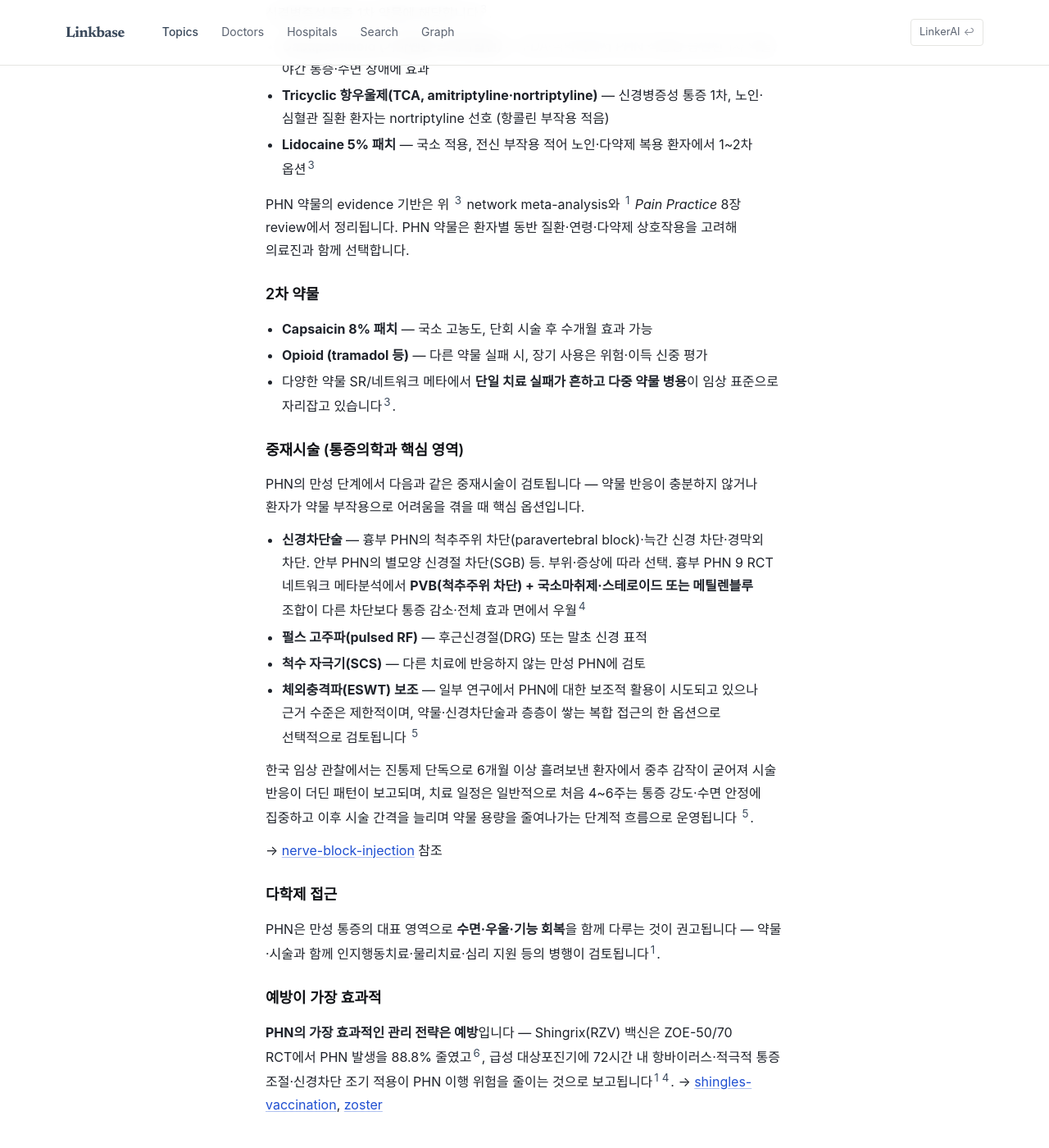
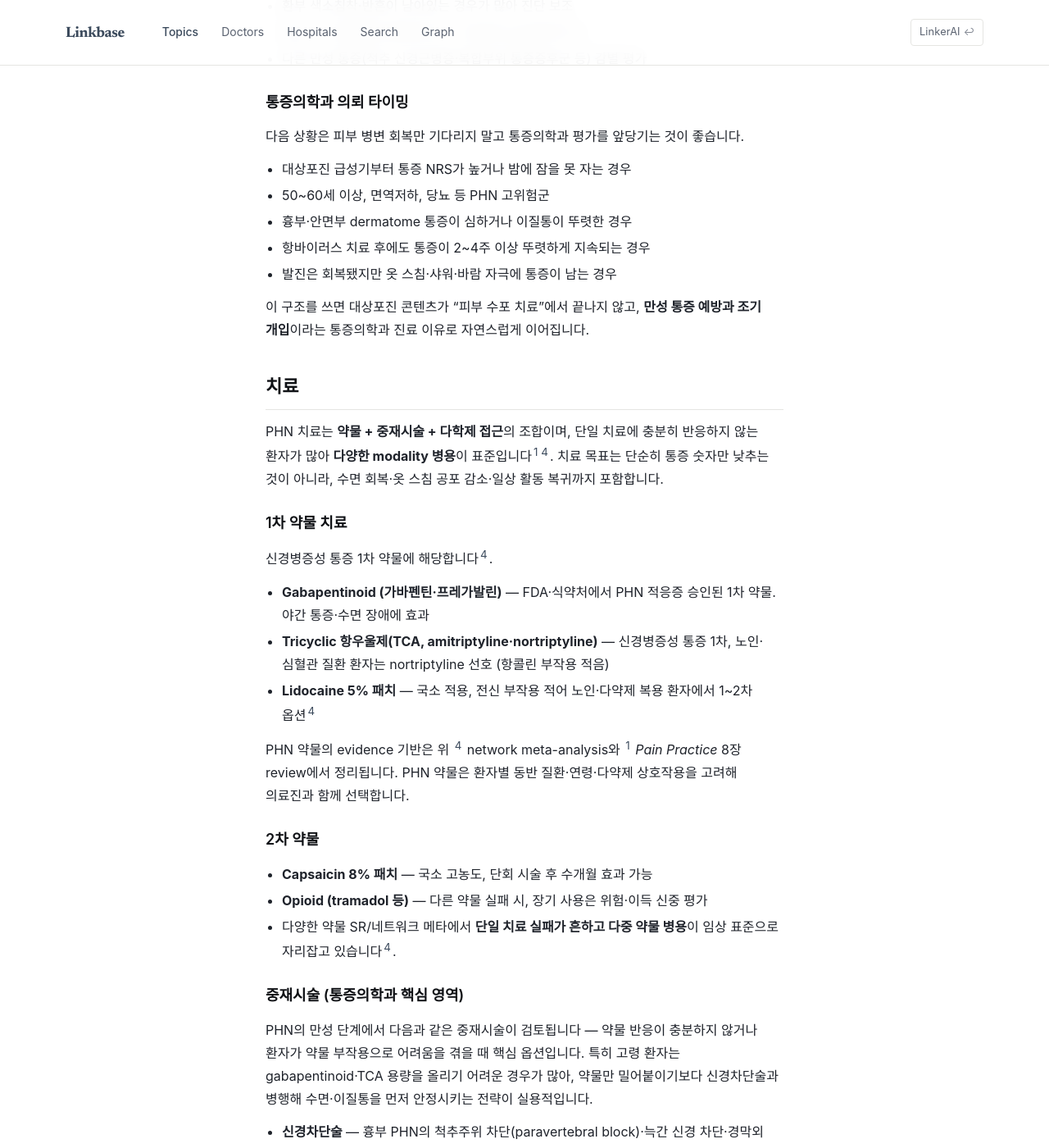
Before and after one commit to feelharmony/linkare-medical-knowledge, a Jekyll site: the page built from conditions/postherpetic-neuralgia.md, in a window 1280 px wide and 1400 px high, scrolled down 2292 px. Shown: the whole window at 82% size. Built offline with Jekyll 4.4.1, drawn with Linux system fonts in a browser that asks for light colours; some web fonts are replaced; some of the changed text lies outside the part shown.

Commit message:
Strengthen PHN pain medicine positioning

```diff
--- a/conditions/postherpetic-neuralgia.md
+++ b/conditions/postherpetic-neuralgia.md
@@ -11,13 +11,13 @@
   - 대상포진후신경통
   - postherpetic neuralgia
   - post-herpetic neuralgia
-last_reviewed: '2026-05-09'
+last_reviewed: '2026-07-04'
 source_count: 6
-version: 3
+version: 4
 locked: true
 quality_status: verified
-verified_by: 사장님 + Claude + GPT 합의 (5/3 v2, 5/9 v3 자사 보강)
-next_review: '2026-08-09'
+verified_by: Hermes + zoster/PHN pain-medicine positioning 강화
+next_review: '2026-10-04'
 source_count_external: 5
 source_count_clinic_pillar: 1
 clinic_footnote_ids: [6]
@@ -29,6 +29,8 @@
 
 PHN은 통증의학과의 대표적 만성 통증 영역으로, **삶의 질 저하·수면 장애·우울·사회적 위축**을 동반하는 경우가 많고, 표준 약물 치료의 실패율도 상대적으로 높아 다학제 접근이 필요합니다[^1]. 대상포진 환자에서 PHN 발생률은 정의·연령·중증도에 따라 차이가 있으나 일반적으로 **약 10~25% 범위**로 보고됩니다(CDC 약 10~18%[^5], 통증의학 review 약 25%[^1]).
 
+비즈니스 콘텐츠에서는 PHN을 단순히 “대상포진 후유증”으로만 설명하기보다, **급성 대상포진 진단 직후부터 통증의학과가 개입해 만성 신경통을 줄여야 하는 질환**으로 포지셔닝합니다. 즉, ① 72시간 내 항바이러스, ② 급성기 통증 강도 조절, ③ 고위험군의 신경차단 조기 검토, ④ 3개월 이상 지속 통증의 만성 PHN 관리가 하나의 연속선입니다.
+
 ## 병태
 급성 대상포진기에 신경 염증이 신경 손상으로 진행되면, 회복 후에도 손상된 신경이 비정상적인 통증 신호를 만들어내는 **신경병증성 통증** 상태가 됩니다. 말초·중추 감작(peripheral·central sensitization), 후근신경절(DRG) 손상, A섬유 발아(sprouting) 등이 알려진 기전입니다[^1]. 이런 변화 때문에 단순 진통제(NSAIDs·아세트아미노펜)만으로는 효과가 제한적이고, 신경병증성 통증 약물·중재시술이 핵심 치료가 됩니다.
 
@@ -38,6 +40,9 @@
 - **발진 범위·중증도**, 안부 대상포진(V1)
 - **면역억제 상태**
 - **항바이러스 치료 지연**(72시간 초과) — 위험 인자로 보고[^1]
+
+### 통증 만성화 관점
+급성 대상포진 통증이 오래 지속되면 말초 신경 손상뿐 아니라 중추 감작이 굳어져, 피부 병변이 사라진 뒤에도 옷깃·바람·샤워 같은 가벼운 자극이 통증으로 느껴질 수 있습니다. 이 단계에서는 “피부는 나았는데 왜 아픈가”라는 환자 불안이 커지므로, **신경이 예민해진 만성 통증 상태**라는 설명과 조기 치료 계획이 중요합니다 [^1][^6].
 
 → 대상포진 위험 인자는 [zoster](./zoster.md) 참조
 
@@ -67,9 +72,20 @@
 - 필요 시 신경병증성 통증 평가 도구(DN4·painDETECT)
 - 다른 만성 통증(척추 신경근병증·복합부위 통증증후군 등) 감별 평가
 
+### 통증의학과 의뢰 타이밍
+다음 상황은 피부 병변 회복만 기다리지 말고 통증의학과 평가를 앞당기는 것이 좋습니다.
+
+- 대상포진 급성기부터 통증 NRS가 높거나 밤에 잠을 못 자는 경우
+- 50~60세 이상, 면역저하, 당뇨 등 PHN 고위험군
+- 흉부·안면부 dermatome 통증이 심하거나 이질통이 뚜렷한 경우
+- 항바이러스 치료 후에도 통증이 2~4주 이상 뚜렷하게 지속되는 경우
+- 발진은 회복됐지만 옷 스침·샤워·바람 자극에 통증이 남는 경우
+
+이 구조를 쓰면 대상포진 콘텐츠가 “피부 수포 치료”에서 끝나지 않고, **만성 통증 예방과 조기 개입**이라는 통증의학과 진료 이유로 자연스럽게 이어집니다.
+
 ## 치료
 
-PHN 치료는 **약물 + 중재시술 + 다학제 접근**의 조합이며, 단일 치료에 충분히 반응하지 않는 환자가 많아 **다양한 modality 병용**이 표준입니다[^1][^2].
+PHN 치료는 **약물 + 중재시술 + 다학제 접근**의 조합이며, 단일 치료에 충분히 반응하지 않는 환자가 많아 **다양한 modality 병용**이 표준입니다[^1][^2]. 치료 목표는 단순히 통증 숫자만 낮추는 것이 아니라, 수면 회복·옷 스침 공포 감소·일상 활동 복귀까지 포함합니다.
 
 ### 1차 약물 치료
 신경병증성 통증 1차 약물에 해당합니다[^2].
@@ -87,7 +103,7 @@
 
 ### 중재시술 (통증의학과 핵심 영역)
 
-PHN의 만성 단계에서 다음과 같은 중재시술이 검토됩니다 — 약물 반응이 충분하지 않거나 환자가 약물 부작용으로 어려움을 겪을 때 핵심 옵션입니다.
+PHN의 만성 단계에서 다음과 같은 중재시술이 검토됩니다 — 약물 반응이 충분하지 않거나 환자가 약물 부작용으로 어려움을 겪을 때 핵심 옵션입니다. 특히 고령 환자는 gabapentinoid·TCA 용량을 올리기 어려운 경우가 많아, 약물만 밀어붙이기보다 신경차단술과 병행해 수면·이질통을 먼저 안정시키는 전략이 실용적입니다.
 
 - **신경차단술** — 흉부 PHN의 척추주위 차단(paravertebral block)·늑간 신경 차단·경막외 차단. 안부 PHN의 별모양 신경절 차단(SGB) 등. 부위·증상에 따라 선택. 흉부 PHN 9 RCT 네트워크 메타분석에서 **PVB(척추주위 차단) + 국소마취제·스테로이드 또는 메틸렌블루** 조합이 다른 차단보다 통증 감소·전체 효과 면에서 우월[^3]
 - **펄스 고주파(pulsed RF)** — 후근신경절(DRG) 또는 말초 신경 표적
@@ -97,6 +113,12 @@
 한국 임상 관찰에서는 진통제 단독으로 6개월 이상 흘려보낸 환자에서 중추 감작이 굳어져 시술 반응이 더딘 패턴이 보고되며, 치료 일정은 일반적으로 처음 4~6주는 통증 강도·수면 안정에 집중하고 이후 시술 간격을 늘리며 약물 용량을 줄여나가는 단계적 흐름으로 운영됩니다 [^6].
 
 → [nerve-block-injection](../treatments/nerve-block-injection.md) 참조
+
+### 단계적 치료 흐름
+- **급성 대상포진기**: 72시간 내 [항바이러스제](/treatments/antiviral-medicine/), 급성 통증 조절, 고위험군 신경차단 조기 검토
+- **아급성기(수주~3개월)**: 통증이 남는 환자에서 신경병증성 통증 약물과 신경차단술을 병행해 PHN 이행을 줄이는 전략
+- **만성 PHN(3개월 이상)**: 약물 부작용·수면 장애·이질통·기능 저하를 함께 평가하고, 신경차단술·펄스 고주파·SCS 등 중재 옵션을 단계적으로 검토
+- **예방 축**: 회복 후 [대상포진 백신](/treatments/shingles-vaccination/) 상담으로 재발과 PHN 위험을 낮추는 장기 전략 연결
 
 ### 다학제 접근
 PHN은 만성 통증의 대표 영역으로 **수면·우울·기능 회복**을 함께 다루는 것이 권고됩니다 — 약물·시술과 함께 인지행동치료·물리치료·심리 지원 등의 병행이 검토됩니다[^1].
@@ -113,7 +135,7 @@
 - 고령일수록, 급성기 통증이 심했을수록 만성화 위험↑
 - 약물·시술 병용으로 통증 강도·삶의 질을 의미 있게 개선할 수 있으나, 완전 소실보다는 **환자별 목표 통증 강도(0~10 점수에서 3~4 이하)·수면·기능 회복**을 임상 목표로 삼는 것이 합리적입니다.
 
-PHN으로 진행한 환자에서도 다학제 통증 관리로 의미 있는 회복이 가능하므로, 만성기에도 통증의학과 평가가 권장됩니다.
+PHN으로 진행한 환자에서도 다학제 통증 관리로 의미 있는 회복이 가능하므로, 만성기에도 통증의학과 평가가 권장됩니다. 환자 안내 문구는 “피부는 나았는데 통증이 남은 이상한 상태”가 아니라, **신경 손상과 감작이 남은 치료 가능한 만성 통증 상태**로 설명하는 편이 진료 전환에 유리합니다.
 
 ---
 
@@ -136,6 +158,7 @@
 
 
 ## Changelog
+- 2026-07-04 v4: PHN을 apfree/안심튼튼 통증의학과 진입점으로 강화. 정의에 급성 대상포진→PHN 예방→만성 PHN 관리의 연속선 포지셔닝을 추가하고, 병태에 중추 감작 설명, 진단에 통증의학과 의뢰 타이밍, 치료에 단계적 흐름(급성기/아급성기/만성기/백신 예방)을 보강. source_count는 유지하고 registry version/date 동기화.
 - 2026-05-09 v3: **자사 글 1단계 본문 보강 (룰 v2.2 적용)**. 자사 apfree naver pillar `대구 대상포진 후 신경통`(`5b43da51`)에서 한국 임상 정보 2건 추출 — ESWT 보조 복합 접근 옵션 / 약물 단독 6개월 이상 시 중추 감작 굳어 시술 반응 더딘 임상 패턴 + 치료 일정 4-6주 안정 후 단계적 감량 흐름. 치료 섹션 중재시술 list에 ESWT 보조 1줄 추가 + 한국 임상 흐름 1문단 추가 + `[^6]` 자사 footnote. 관련 임상 자료 섹션 신설. source_count 5→6, version 2→3.
 - 2026-05-03 v2: **검증 라운드 2 (GPT 의견)** — CDC PHN 통계(약 10~18%) claim-source mapping 정합을 위해 [^5] CDC Shingles Facts and Stats 출처 추가. source_count 4 → 5. 본문 발생률 표기에 CDC와 Pain Practice review를 분리 인용([^5] vs [^1])하여 출처 추적 가능하게 정리.
 - 2026-05-03 v1: **신규 entity 발행** — 통증의학과 만성 통증 핵심 영역. 외부 권위 출처 4건 — Adriaansen 2025 *Pain Practice* 8장 review (PHN 1차 약물·중재시술·다학제), Front Pharmacol 2025 network meta (38 RCT/8,621명 약물 비교), Lu 2025 *Front Neurol* (흉부 PHN nerve block PVB 우월), ZOE-50/70(예방). 6섹션 구조 (정의·병태(위험요인 하위)·증상·진단·치료·예후) + 신경병증성 통증 양상(이질통·통각과민) 명시 + 다학제 접근(수면·우울·심리) 권고. 룰 14·15 적용 — 단일 치료 실패율 높음·완전 소실보다 환자별 목표 통증 강도가 합리적이라는 사실은 정직하게 표기, "효과 없다" 결론 회피. **검증 라운드 1 (GPT 의견)**: ① PHN 발생률 "약 4명 중 1명" → "10~25% 범위(CDC 10~18%·Pain Practice review 약 25%)"로 균형화, ② 위험요인 독립 섹션 → 병태 하위 ###로 접어 SOP 6섹션 strict schema 정합, ③ "[hair-loss-medication]" 링크 복붙 오류 제거, ④ citation mapping 보강(증상·진단·1차 약물 섹션에 [^1][^2] footnote).
```
Also changed, not shown: data/entities.json (+4 -4 lines).
